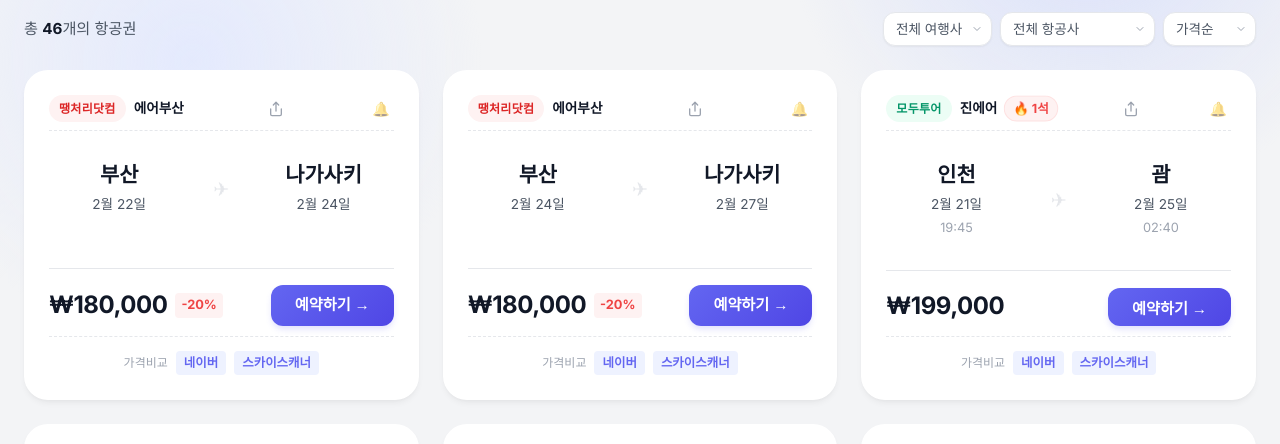
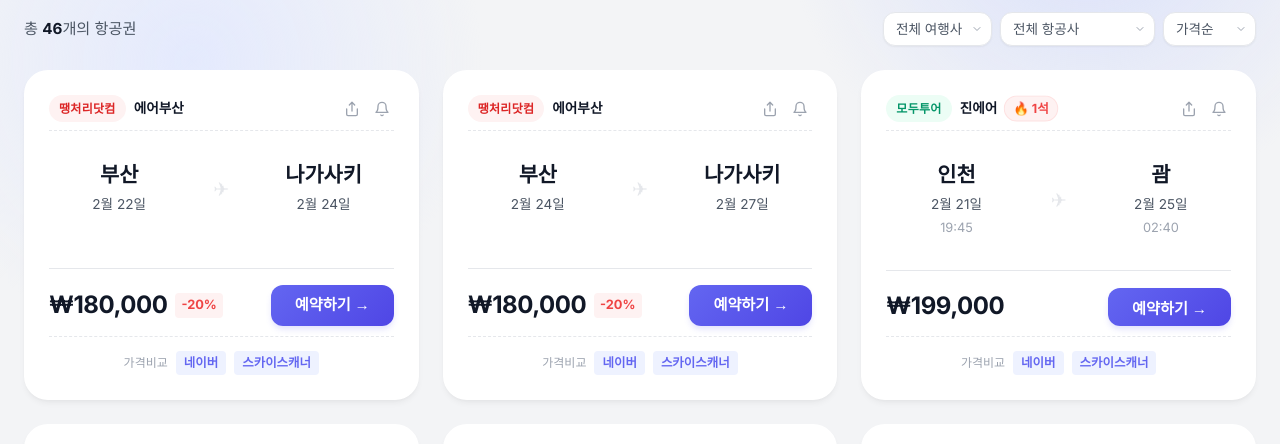
Before and after one commit to uingga/flight, a Next.js app: page / in a window 1280 px wide. Shown: the part 339-783 px from the top of the page. Built offline with nearby package versions, Linux system fonts and the light colour scheme.

Commit message:
공유/알림 아이콘 통일: SVG 벨 아이콘, cardHeaderRight로 우측 정렬

```diff
--- a/src/components/Dashboard.module.css
+++ b/src/components/Dashboard.module.css
@@ -920,21 +920,6 @@
     transform: scale(1.15);
 }
 
-.alertBtn {
-    background: none;
-    border: none;
-    cursor: pointer;
-    padding: 4px;
-    font-size: 14px;
-    line-height: 1;
-    transition: all 0.2s ease;
-    opacity: 0.5;
-}
-
-.alertBtn:hover {
-    transform: scale(1.2);
-    opacity: 1;
-}
 
 .alertFormGroup {
     margin-bottom: 12px;
--- a/src/components/Dashboard.tsx
+++ b/src/components/Dashboard.tsx
@@ -990,6 +990,7 @@ export default function Dashboard() {
                                                     );
                                                 })()}
                                             </div>
+                                            <div className={styles.cardHeaderRight}>
                                                 <button
                                                     type="button"
                                                     className={styles.shareBtn}
@@ -1004,7 +1005,7 @@ export default function Dashboard() {
                                                 </button>
                                                 <button
                                                     type="button"
-                                                className={styles.alertBtn}
+                                                    className={styles.shareBtn}
                                                     onClick={(e) => {
                                                         e.preventDefault(); e.stopPropagation();
                                                         setAlertFlight(flight);
@@ -1012,8 +1013,12 @@ export default function Dashboard() {
                                                     }}
                                                     title="가격 알림 설정"
                                                 >
-                                                🔔
+                                                    <svg width="16" height="16" viewBox="0 0 24 24" fill="none" stroke="currentColor" strokeWidth="2" strokeLinecap="round" strokeLinejoin="round" style={{ pointerEvents: 'none' }}>
+                                                        <path d="M18 8A6 6 0 0 0 6 8c0 7-3 9-3 9h18s-3-2-3-9" />
+                                                        <path d="M13.73 21a2 2 0 0 1-3.46 0" />
+                                                    </svg>
                                                 </button>
+                                            </div>
                                         </div>
 
                                         <div className={styles.route}>
```
Lines whose indentation alone changed are shown as unchanged.
